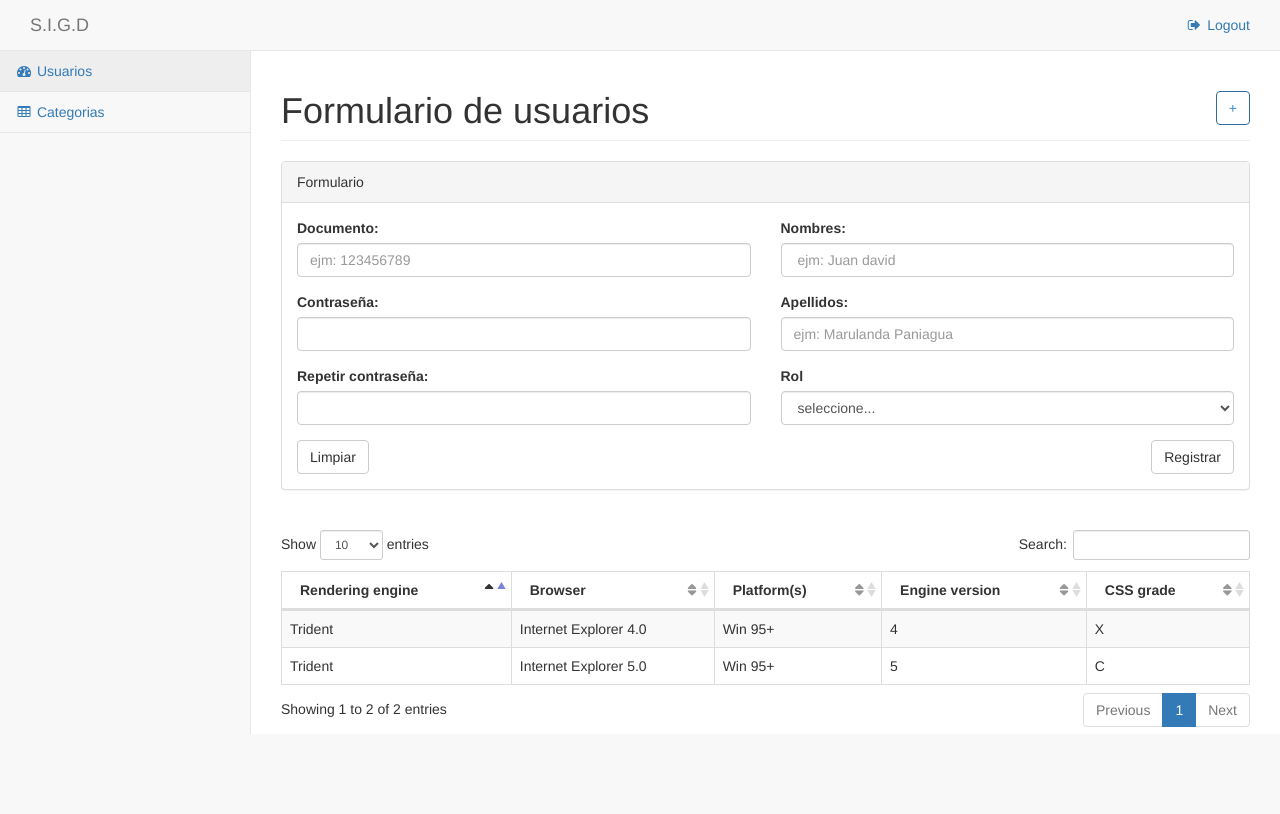
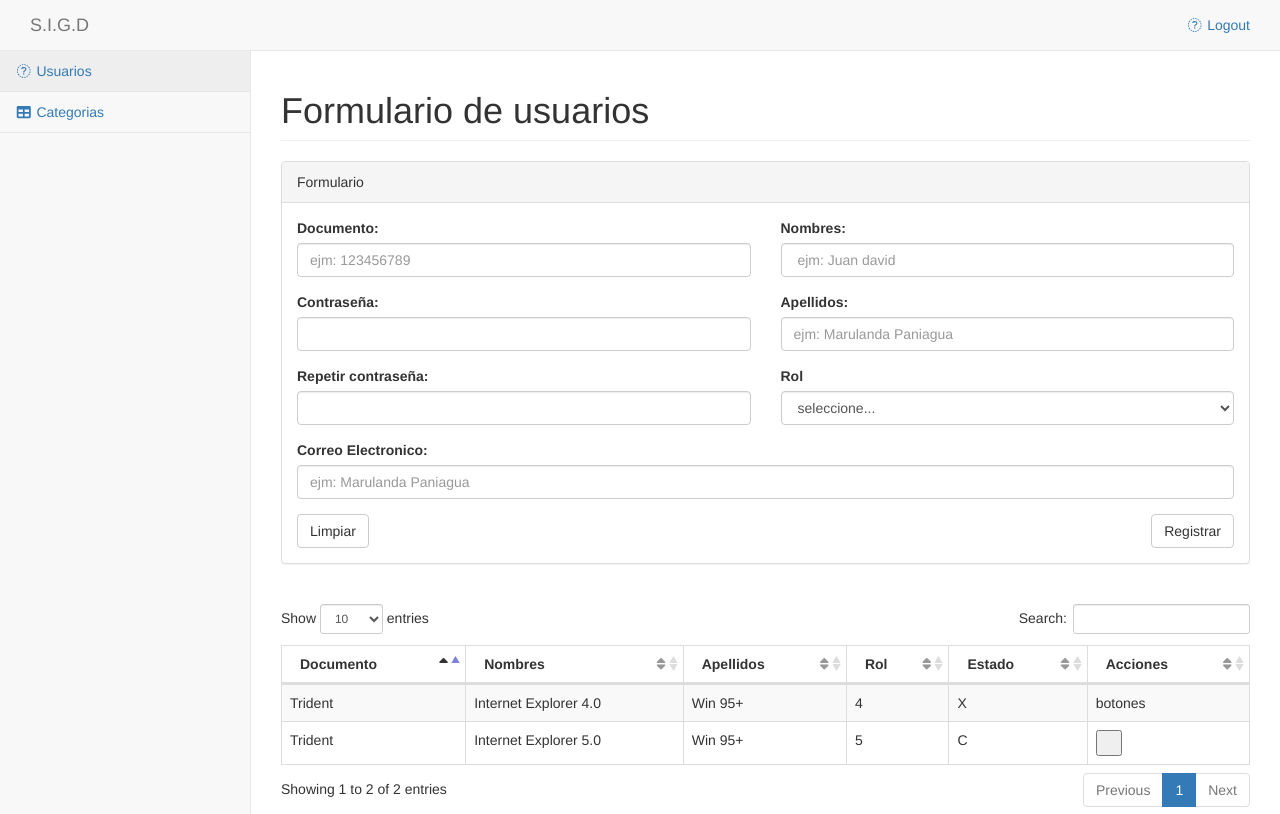
Before and after one commit to Marulito/Proyectos-Propios, a CodeIgniter app: page /SIGD/cUsuario in a window 1280 px wide. Before the commit the page ends 734 px from the top, so only its background shows below. Run offline with CodeIgniter, Linux system fonts and the light colour scheme; some libraries are stand-ins or nearby versions.

Commit message:
Vistas de categorias

```diff
--- a/SIGD/application/views/layout/footer.php
+++ b/SIGD/application/views/layout/footer.php
@@ -9,6 +9,8 @@
 
     <!-- Custom Theme JavaScript -->
     <script src="<?php echo base_url();?>lib/dist/js/sb-admin-2.js"></script>
+
+    <script src="https://use.fontawesome.com/releases/v5.2.0/js/all.js" data-auto-replace-svg="nest"></script>
 
     <!-- Morris Charts JavaScript -->
     <script src="<?php echo base_url();?>lib/vendor/raphael/raphael.min.js"></script>
--- a/SIGD/application/views/layout/navegacion.php
+++ b/SIGD/application/views/layout/navegacion.php
@@ -103,7 +103,7 @@
                             <a href="<?php echo base_url();?>cUsuario"><i class="fa fa-dashboard fa-fw"></i> Usuarios</a>
                         </li>
                         <li>
-                            <a href="tables.html"><i class="fa fa-table fa-fw"></i> Categorias</a>
+                            <a href="<?php echo base_url();?>cCategoria""><i class="fa fa-table fa-fw"></i> Categorias</a>
                         </li>
                     </ul>
                 </div>
--- a/SIGD/application/views/modulos/usuario.php
+++ b/SIGD/application/views/modulos/usuario.php
@@ -7,7 +7,7 @@
 
                 <div class="col-lg-12">
                     <!-- El boton solo lo mirara los administradores -->
-                    <h1 class="page-header">Formulario de usuarios <button type="button" class="btn btn-outline btn-primary pull-right">+</button></h1>
+                    <h1 class="page-header">Formulario de usuarios</h1>
                 </div>
                 <!-- /.col-lg-12 -->
             </div>
@@ -41,7 +41,6 @@
                                             <input type="password" class="form-control" placeholder="" autocomplete="false">
                                             <!--<p class="help-block">Example block-level help text here.</p>-->
                                         </div>
-                                        <button type="reset" class="btn btn-default">Limpiar</button>
 
                                 </div>
                                 <!-- Segunda columan -->
@@ -68,9 +67,25 @@
                                         </select>
                                     </div>
 
-                                    <button type="submit" class="btn btn-default pull-right">Registrar</button>
                                 </div>
                               </form>
+                              <!--  -->
+                              <div class="col-sm-12">
+                                  <!-- Apellidos -->
+                                  <div class="form-group">
+                                      <label>Correo Electronico:</label>
+                                      <input class="form-control" placeholder="ejm: Marulanda Paniagua">
+                                      <!--<p class="help-block">Example block-level help text here.</p>-->
+                                  </div>
+                              </div>
+                              <!--  -->
+                              <div class="col-sm-12">
+
+                                <button type="reset" class="btn btn-default">Limpiar</button>
+
+                                <button type="submit" class="btn btn-default pull-right">Registrar</button>
+
+                              </div>
                             </div>
                             <!-- /.row (nested) -->
                         </div>
@@ -88,11 +103,12 @@
                         <table width="100%" class="table table-striped table-bordered table-hover" id="dataTableUsuario">
                             <thead>
                                 <tr>
-                                    <th>Rendering engine</th>
-                                    <th>Browser</th>
-                                    <th>Platform(s)</th>
-                                    <th>Engine version</th>
-                                    <th>CSS grade</th>
+                                    <th>Documento</th>
+                                    <th>Nombres</th>
+                                    <th>Apellidos</th>
+                                    <th>Rol</th>
+                                    <th>Estado</th>
+                                    <th>Acciones</th>
                                 </tr>
                             </thead>
                             <tbody>
@@ -102,6 +118,7 @@
                                     <td>Win 95+</td>
                                     <td class="center">4</td>
                                     <td class="center">X</td>
+                                    <td class="center">botones</td>
                                 </tr>
                                 <tr class="even gradeC">
                                     <td>Trident</td>
@@ -109,6 +126,7 @@
                                     <td>Win 95+</td>
                                     <td class="center">5</td>
                                     <td class="center">C</td>
+                                    <td class="center"><button><span><i class="fa-edit">                   </i></span></button></td>
                                 </tr>
                             </tbody>
                         </table>
```
Also changed, not shown: SIGD/application/controllers/cCategoria.php (added, +21 -0 lines), SIGD/application/views/modulos/categorias.php (+142 -0 lines).
